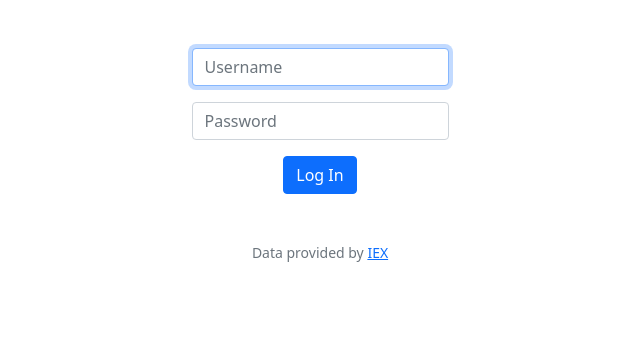
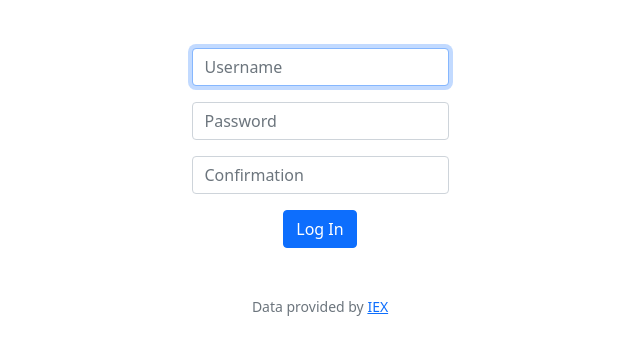
Before and after one commit to sthio90/CS50X, a Flask app: template finance/templates/register.html in a window 1280 px wide. Shown: the part 76-431 px from the top of the page, without its empty margins (320-960 px from the left). Run offline with Flask 3, Linux system fonts and the light colour scheme; the template is opened without the code that fills it, so the values that code supplies are empty; some libraries are stand-ins or nearby versions.

Commit message:
Sat, Dec 30, 2023, 4:38 PM +10:00

```diff
--- a/finance/templates/register.html
+++ b/finance/templates/register.html
@@ -12,6 +12,9 @@
         <div class="mb-3">
             <input class="form-control mx-auto w-auto" id="password" name="password" placeholder="Password" type="password">
         </div>
+        <div class="mb-3">
+            <input class="form-control mx-auto w-auto" id="password" name="confirmation" placeholder="Confirmation" type="password">
+        </div>
         <button class="btn btn-primary" type="submit">Log In</button>
     </form>
 {% endblock %}
```
